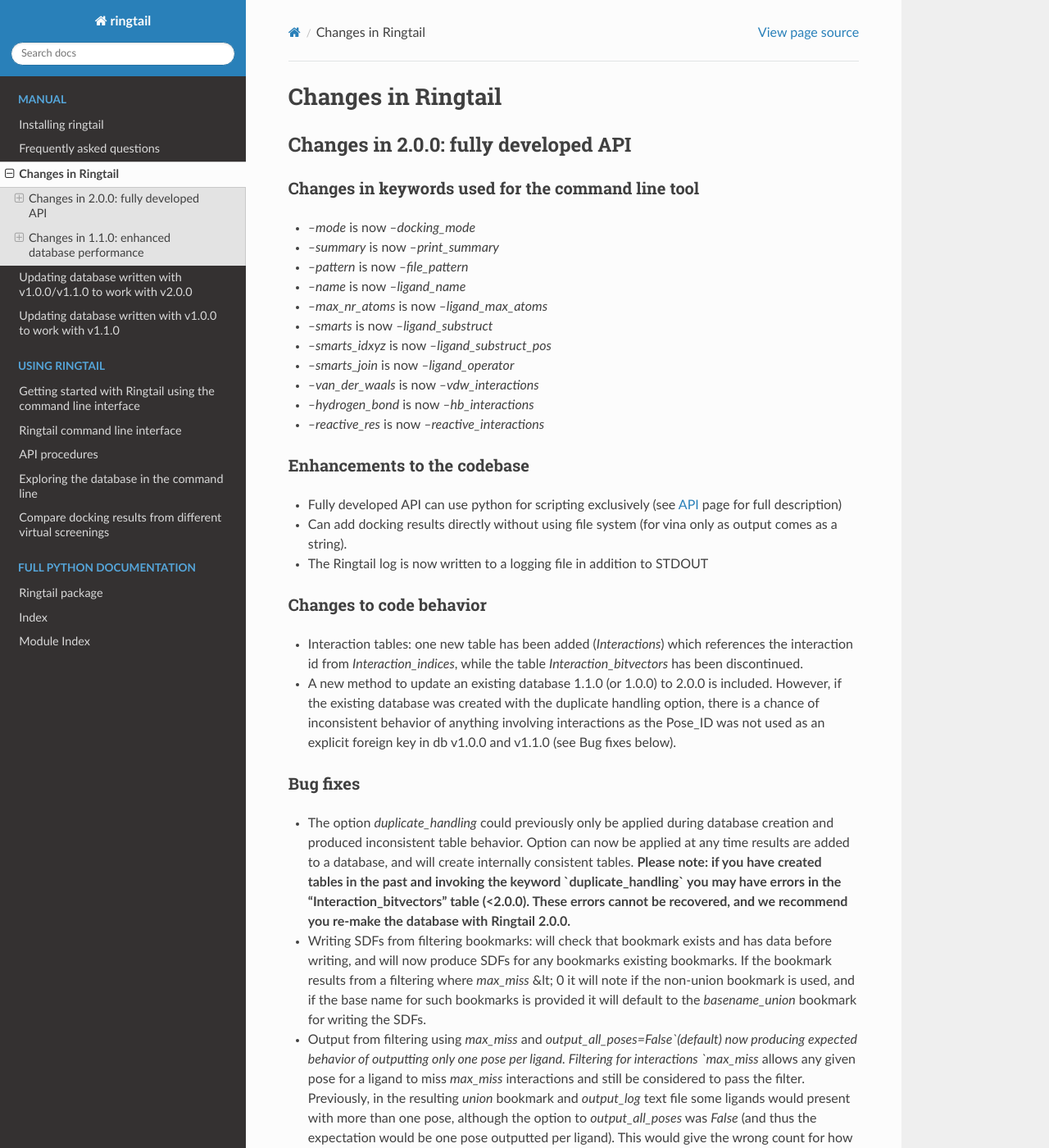
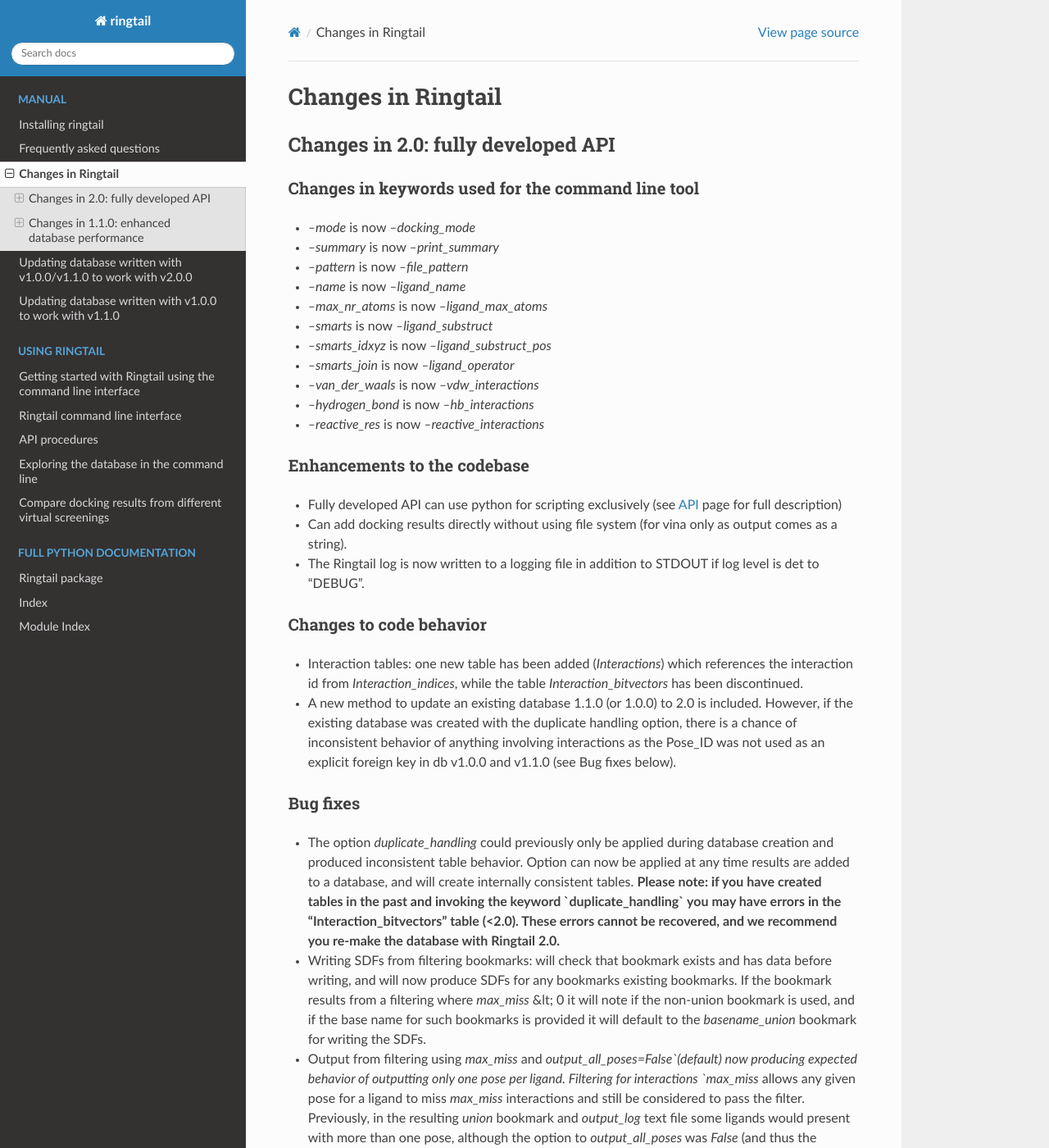
Before and after one commit to forlilab/Ringtail, a Sphinx documentation site: the page built from docs/source/changes.rst, in a window 1280 px wide and 1400 px high. Shown: the whole window at 82% size. Built offline with Sphinx 7.4.7 and the Read the Docs theme 2.0.0, drawn with Linux system fonts in a browser that asks for light colours.

Commit message:
updated log file change for debug mode

```diff
--- a/docs/source/changes.rst
+++ b/docs/source/changes.rst
@@ -3,7 +3,7 @@
 Changes in Ringtail
 ######################
 
-Changes in 2.0.0: fully developed API
+Changes in 2.0: fully developed API
 ***************************************
 
 Changes in keywords used for the command line tool
@@ -24,16 +24,16 @@ Enhancements to the codebase
 ==============================
 * Fully developed API can use python for scripting exclusively (see :ref:`API <api>` page for full description)
 * Can add docking results directly without using file system (for vina only as output comes as a string).
-* The Ringtail log is now written to a logging file in addition to STDOUT
+* The Ringtail log is now written to a logging file in addition to STDOUT if log level is det to "DEBUG".
 
 Changes to code behavior
 =========================
 * Interaction tables: one new table has been added (`Interactions`) which references the interaction id from `Interaction_indices`, while the table `Interaction_bitvectors` has been discontinued.
-* A new method to update an existing database 1.1.0 (or 1.0.0) to 2.0.0 is included. However, if the existing database was created with the duplicate handling option, there is a chance of inconsistent behavior of anything involving interactions as the Pose_ID was not used as an explicit foreign key in db v1.0.0 and v1.1.0 (see Bug fixes below).
+* A new method to update an existing database 1.1.0 (or 1.0.0) to 2.0 is included. However, if the existing database was created with the duplicate handling option, there is a chance of inconsistent behavior of anything involving interactions as the Pose_ID was not used as an explicit foreign key in db v1.0.0 and v1.1.0 (see Bug fixes below).
 
 Bug fixes
 ===========
-* The option `duplicate_handling` could previously only be applied during database creation and produced inconsistent table behavior. Option can now be applied at any time results are added to a database, and will create internally consistent tables. **Please note: if you have created tables in the past and invoking the keyword `duplicate_handling` you may have errors in the "Interaction_bitvectors" table (<2.0.0). These errors cannot be recovered, and we recommend you re-make the database with Ringtail 2.0.0.**
+* The option `duplicate_handling` could previously only be applied during database creation and produced inconsistent table behavior. Option can now be applied at any time results are added to a database, and will create internally consistent tables. **Please note: if you have created tables in the past and invoking the keyword `duplicate_handling` you may have errors in the "Interaction_bitvectors" table (<2.0). These errors cannot be recovered, and we recommend you re-make the database with Ringtail 2.0.**
 * Writing SDFs from filtering bookmarks: will check that bookmark exists and has data before writing, and will now produce SDFs for any bookmarks existing bookmarks. If the bookmark results from a filtering where `max_miss` &lt; 0 it will note if the non-union bookmark is used, and if the base name for such bookmarks is provided it will default to the `basename_union` bookmark for writing the SDFs.
 * Output from filtering using `max_miss` and `output_all_poses=False`(default) now producing expected behavior of outputting only one pose per ligand. Filtering for interactions `max_miss` allows any given pose for a ligand to miss `max_miss` interactions and still be considered to pass the filter. Previously, in the resulting `union` bookmark and `output_log` text file some ligands would present with more than one pose, although the option to `output_all_poses` was `False` (and thus the expectation would be one pose outputted per ligand). This would give the wrong count for how many ligands passed a filter, as some were counted more than once.
 
```
